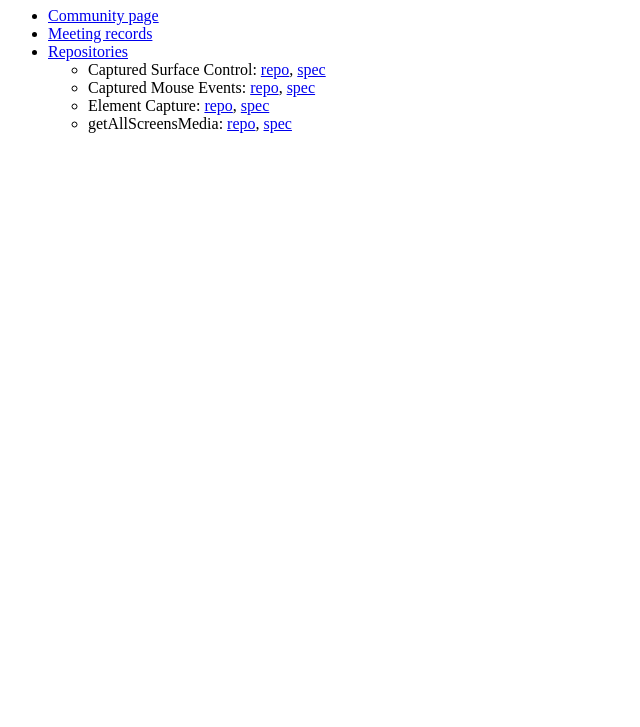
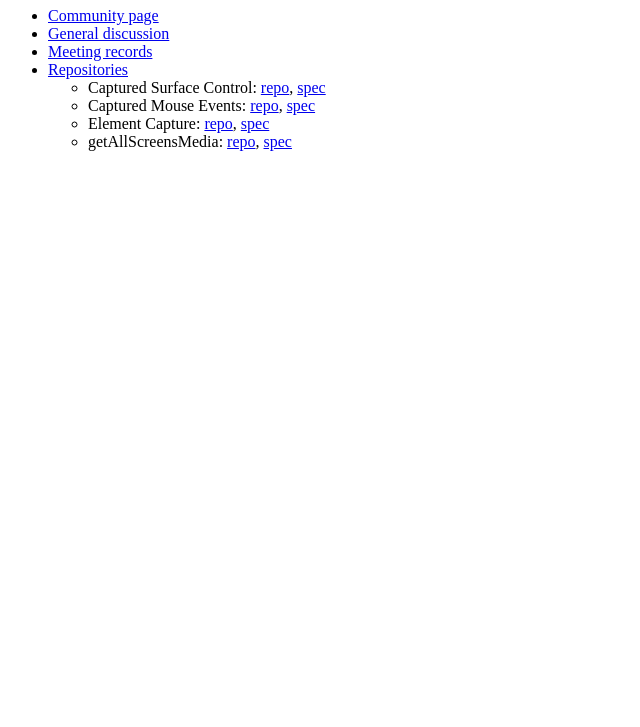
Before and after one commit to screen-share/screen-share.github.io, a plain HTML site: page index.html in a window 1280 px wide. Shown: the part 73-800 px from the top of the page, without its empty margins (0-640 px from the left). Drawn offline with Linux system fonts and the light colour scheme.

Commit message:
Update index.html

```diff
--- a/index.html
+++ b/index.html
@@ -7,6 +7,7 @@
     <h1>Screen Capture Community Group</h1>
     <ul>
       <li><a href="https://www.w3.org/community/sccg/">Community page</a></li>
+      <li><a href="https://github.com/screen-share/discuss/issues">General discussion</a></li>
       <li><a href="https://github.com/screen-share/meetings">Meeting records</a></li>
       <li>
         <a href="https://github.com/orgs/screen-share/repositories">Repositories</a>
```
